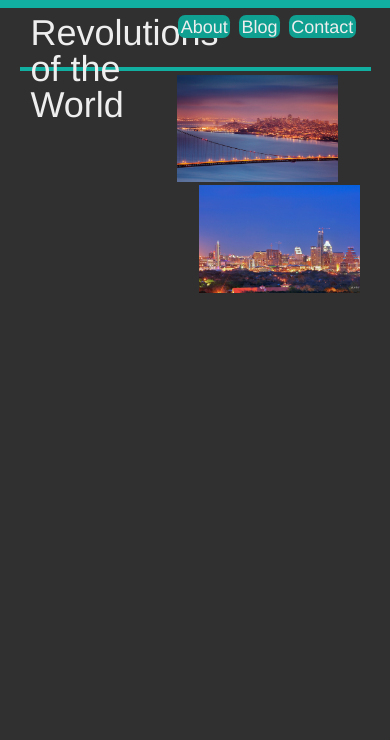
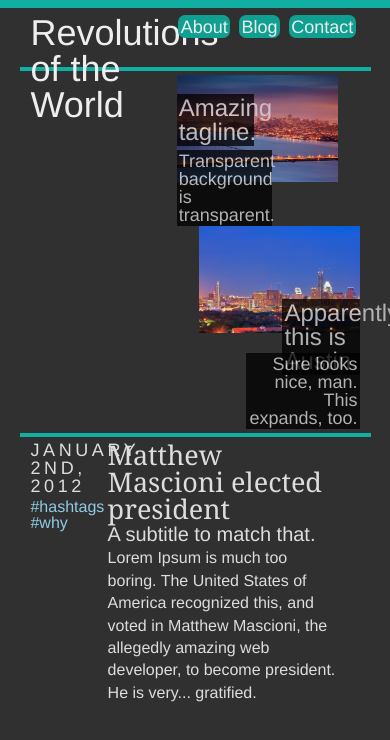
Before and after one commit to mgherron/rotw-build, a plain HTML site: page index.html in a window 390 px wide. Drawn offline with nearby package versions, Linux system fonts and the light colour scheme.

Commit message:
Finished off images and started content section
Images still aren't responsive properly, but the module itself is done.
Content section is now being worked on (and does respond properly)

```diff
--- a/css/style.css
+++ b/css/style.css
@@ -3,7 +3,7 @@ Revolutions of the World Main Stylesheet
 Designed by Matthew Mascioni and Matt Herron
 ============================= */
 
-/* - Begin Containing Styles - */
+/* - Begin Containing Styles and Global Stuff - */
 
 body, html {
 	background-color: #fff;
@@ -29,6 +29,10 @@ body, html {
 	height: 0.25em;
 	background-color: #11afa1;
 	margin-top: 1.1111111%; /* 10px / 900px */
+}
+
+a {
+	text-decoration: none;
 }
 
 /* - End Containing Styles - */
@@ -92,6 +96,30 @@ section#featured > figure.one > img {
 	max-width: 100%;
 }
 
+section#featured > figure.one > figcaption {
+	width: 45.4545455%; /* 200px / 440px */
+	padding: 1.25%; /* 2.5px / 200px */
+	background-color: #000;
+	color: #ddd;
+	font-size: 1.5em; /* 24px / 16px */
+	margin-top: -56.8181818%; /* 250px / 440px */
+	position: relative;
+	z-index: 1;
+	opacity: 0.75;
+}
+
+section#featured > figure.one > h2 {
+	width: 56.8181818%; /* 250px / 440px */
+	padding: 1.25%; /* 2.5px / 200px */
+	background-color: #000;
+	color: #ddd;
+	font-size: 1.125em; /* 18px / 16px */
+	margin-top: 2.2727273%; /* 20px / 440px */
+	position: relative;
+	z-index: 2;
+	opacity: 0.75;
+}
+
 section#featured > figure.two {
 	width: 48.8888889%; /* 440px / 900px */ /* These numbers make me want to grab a coffee over and over again */
 	float: right;
@@ -100,3 +128,94 @@ section#featured > figure.two {
 section#featured > figure.two > img {
 	max-width: 100%;
 }
+
+section#featured > figure.two > figcaption {
+	float: right;
+	width: 45.4545455%; /* 200px / 440px */
+	padding: 1.25%; /* 2.5px / 200px */
+	background-color: #000;
+	color: #ddd;
+	font-size: 1.5em; /* 24px / 16px */
+	margin-top: -22.7272727%; /* 250px / 440px */
+	position: relative;
+	z-index: 1;
+	opacity: 0.75;
+}
+
+section#featured > figure.two > h2 {
+	float: right;
+	text-align: right;
+	min-width: 22.7272727%; /* 250px / 440px */
+	max-width: 68.1818182%; /* 300px / 440px */
+	padding: 1.25%; /* 2.5px / 200px */
+	background-color: #000;
+	color: #ddd;
+	font-size: 1.125em; /* 18px / 16px */
+	margin-top: -13.6363636%; /* 60px / 440px */
+	position: relative;
+	z-index: 2;
+	opacity: 0.75;
+}
+
+/* - With a yawn, we end the the featured photos. - */
+/* - Begin main content with... events - */
+
+section#content {
+	width: 93.75%; /* 900px / 960px */
+	margin-top: 1.1111111%; /* 10px / 900px */
+	margin-left: auto;
+	margin-right: auto;
+	color: #ddd;
+}
+
+#event {
+	width: 93.75%; /* 900px / 960px */
+}
+
+#event > #left {
+	float: left;
+	width: 22.2222222%; /* 200px / 900px */
+}
+
+#event > #left h3 {
+	font-size: 1.125em; /* 18px / 16px */
+	text-transform: uppercase;
+	font-weight: lighter;
+	letter-spacing: 0.2em; /* Arbitrary */
+}
+
+#event > #left p {
+	margin-top: 5%; /* 10px / 200px */
+	word-spacing: 0.2em;
+	color: #8fcce3;
+}
+
+#event > #left > p > a {
+	color: #8fcce3;
+	-webkit-transition: color 0.25s linear;
+}
+
+#event > #left > p > a:hover {
+	color: #abd8ea;
+	-webkit-transition: color 0.25s linear;
+}
+
+#event > #right {
+	float: right;
+	width: 75%; /* 675px / 900px */
+}
+
+#event > #right > h1 {
+	font-size: 1.6875em; /* 27px / 16px */
+	font-family: Georgia, serif;
+}
+
+#event > #right > h2 {
+	margin-top: 0.7407407%; /* 5px / 675px */
+	font-size: 1.25em; /* 20px / 16px */
+}
+
+#event > #right > p {
+	margin-top: 1.4814815%; /* 10px / 675px */
+	line-height: 140%;
+}
--- a/index.html
+++ b/index.html
@@ -46,9 +46,54 @@
 
 		<section id="featured">
 
-		<figure class="one"><img src="images/ggb.jpg" alt="Golden Gate Bridge" /></figure>
+			<figure class="one">
 
-		<figure class="two"><img src="images/austin.jpg" alt="Austin" /></figure>
+				<img src="images/ggb.jpg" alt="Golden Gate Bridge" />
+
+				<figcaption>Amazing tagline.</figcaption>
+
+				<h2>Transparent background is transparent.</h2>
+
+			</figure>
+
+			<figure class="two">
+
+				<img src="images/austin.jpg" alt="Austin" />
+
+				<figcaption>Apparently, this is Austin.</figcaption>
+
+				<h2>Sure looks nice, man. This expands, too.</h2>
+
+			</figure>
+
+		</section>
+
+		<div style="clear:both"></div>
+
+		<div id="separate"></div>
+
+		<section id="content">
+
+			<div id="event">
+
+					<div id="left">
+					<h3>January 2nd, 2012</h3>
+
+					<p><a href="#">#hashtags</a> <a href="#">#why</a></p>
+					</div>
+
+					<div id="right">
+
+					<h1>Matthew Mascioni elected president</h1>
+					<h2>A subtitle to match that.</h2>
+
+					<p>Lorem Ipsum is much too boring. The United States of America recognized this, and voted in Matthew Mascioni, the allegedly amazing web developer, to become president. He is very... gratified.</p>
+
+					</div>
+
+			</div>
+
+		</div>
 
 		</section>
 
```
Also changed, not shown: 1 other file.
